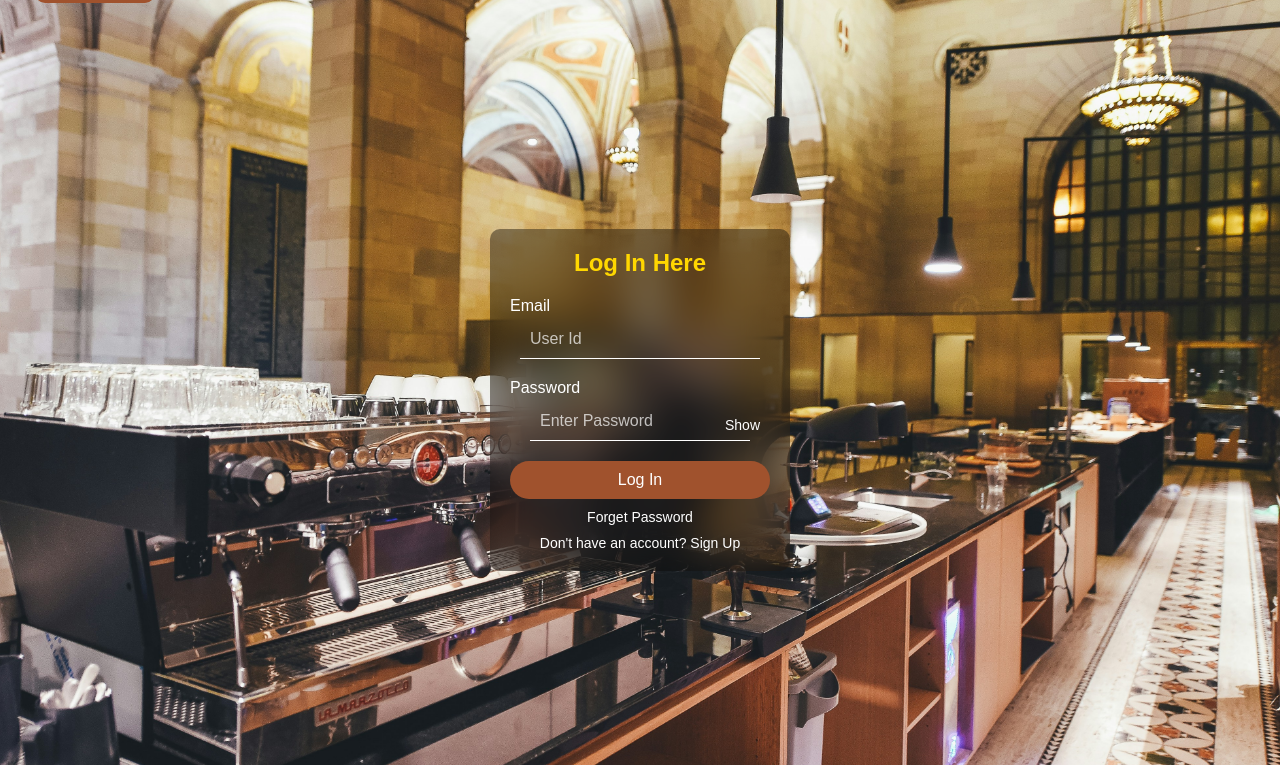
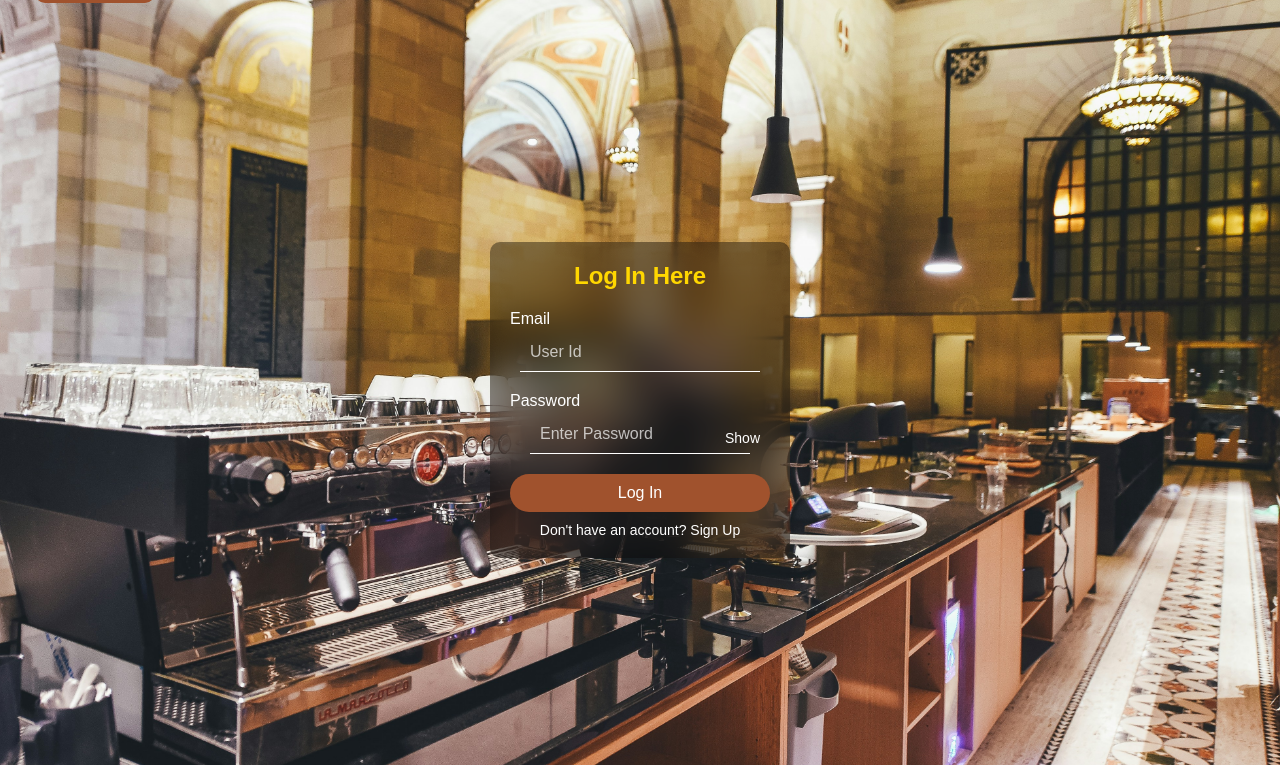
Before and after one commit to CodeLab66/Cafetaria, a Django app: template python/templates/login.html in a window 1280 px wide. Shown: the part 70-835 px from the top of the page. Run offline with Django 5.2, Linux system fonts and the light colour scheme; the template is opened without the code that fills it, so the values that code supplies are empty.

Commit message:
"Removed console log statement and unnecessary lines in login-signup.js, and removed 'Forget Password' link in login.html"

```diff
--- a/python/static/js/login-signup.js
+++ b/python/static/js/login-signup.js
@@ -3,6 +3,3 @@ let password = document.getElementById("password")
 function togglePassword(){
     password.type = 'text'
 }
-
-
-console.log("mei open ho gyi houn!!");
--- a/python/templates/login.html
+++ b/python/templates/login.html
@@ -60,7 +60,6 @@
           {% if error %}
           <p style="color: red;">{{ error }}</p>
           {% endif %}
-          <a href="#">Forget Password</a>
           <a href="{% url 'signup' %}">Don't have an account? Sign Up</a>
         </form>
       </div>
```
